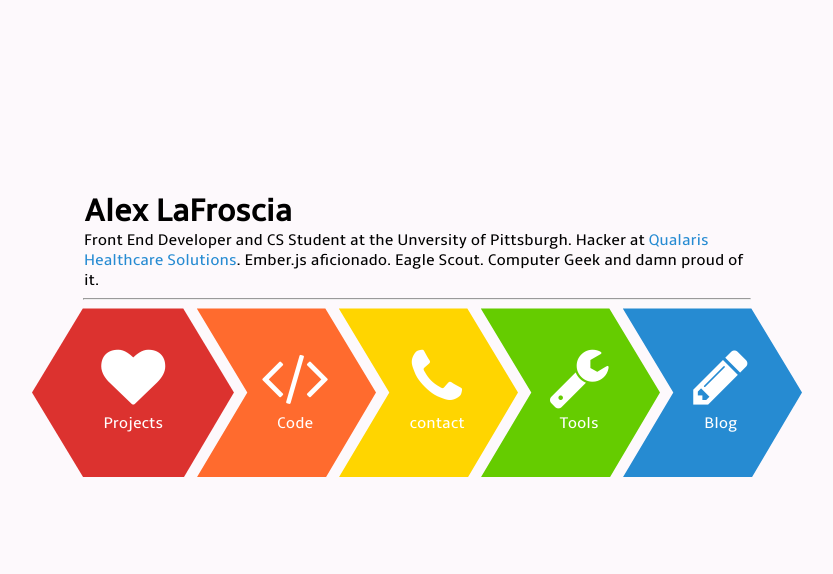
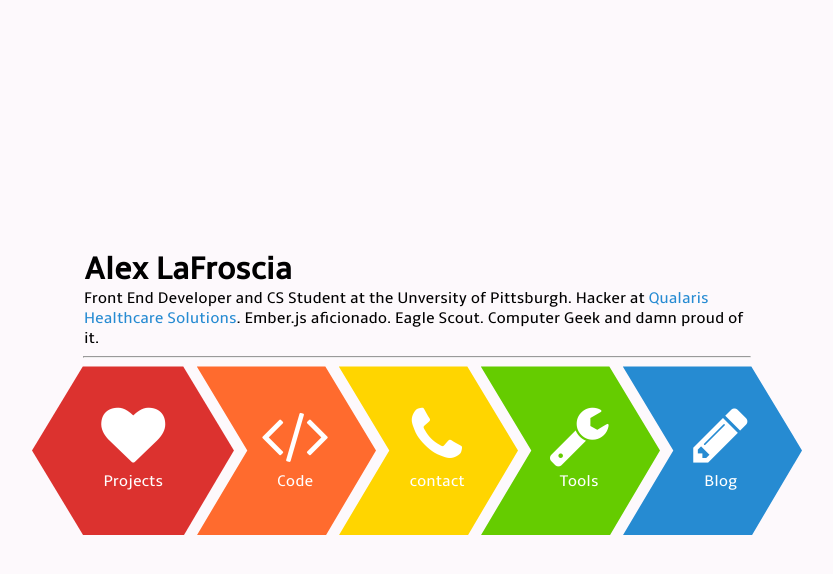
Before and after one commit to alexlafroscia/alexlafroscia.github.io, a Jekyll site: the page built from index.html, in a window 1280 px wide. Shown: the top 574 px of the page, without its empty margins (223-1056 px from the left). Built offline with Jekyll 4.4.1, drawn with Linux system fonts in a browser that asks for light colours.

Commit message:
Use Flexbox to vertically center homepage content

```diff
--- a/_sass/_base.scss
+++ b/_sass/_base.scss
@@ -55,11 +55,13 @@ svg {
 
 }
 
-html, body {
+html,
+body {
+  height: 100%;
   margin: 0;
+  overflow: auto;
   padding: 0;
   width: 100%;
-  overflow: auto;
 }
 
 body {
@@ -175,9 +177,16 @@ p {
   height: 170px;
 }
 
-.homepage {
+#homepage-wrapper {
+  align-items: center;
+  display: flex;
+  height: 100%;
+}
+
+#homepage {
   $height: 666px;
-  margin-top: 15%;
+
+  height: 400px;
 
   hr, p, h1 {
     margin: 0 auto;
--- a/index.html
+++ b/index.html
@@ -2,7 +2,8 @@
 layout: site
 ---
 
-<div class="invisi-box homepage">
+<div id='homepage-wrapper'>
+  <div id='homepage' class='invisi-box'>
     <h1>Alex LaFroscia</h1>
     <p>
       Front End Developer and CS Student at the Unversity of Pittsburgh. Hacker
@@ -58,3 +59,4 @@ layout: site
       </div>
     </nav>
   </div>
+</div>
```
Lines whose indentation alone changed are shown as unchanged.
